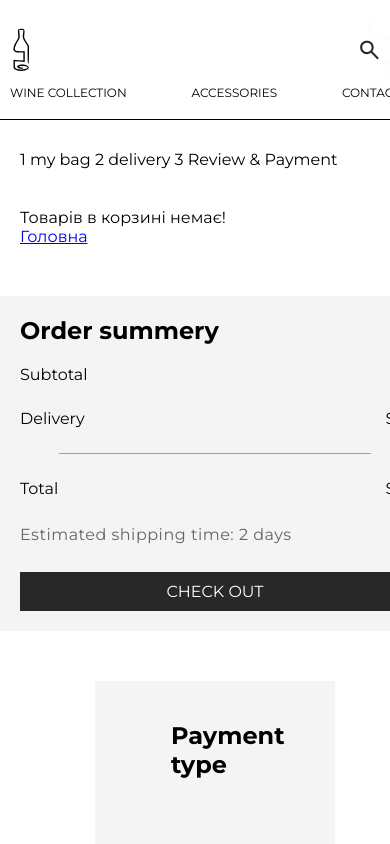
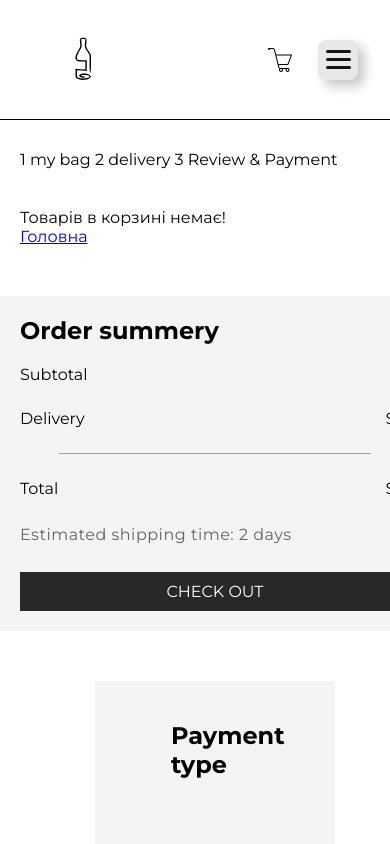
Before and after one commit to someHarry/fe-102-final-project, a React (Create React App) app in the folder client/: page /cart in a window 390 px wide. Shown: the top 844 px of the page. Built offline with nearby package versions, Linux system fonts and the light colour scheme; a web font is replaced by a local one.

Commit message:
header burger

```diff
--- a/client/src/Components/Header/Header.jsx
+++ b/client/src/Components/Header/Header.jsx
@@ -1,16 +1,60 @@
+/* eslint-disable jsx-a11y/click-events-have-key-events */
+/* eslint-disable jsx-a11y/no-static-element-interactions */
 import { Link } from 'react-router-dom'
-import Input from '../Input/Input'
+import { useEffect, useCallback } from 'react'
 import './Header.scss'
 import Logo from '../Logo'
 
 
 function Header() {
-  const searchTrue = true;
+
+  useEffect(() => {
+      const burger = document.querySelector(".burger-menu");
+      const menuExtended = document.querySelector(".menu__list");
+      // Menu Burger
+      document.addEventListener("click", (e) => {
+        if (e && !(e.target.className === "menu__list--item") && !(e.target.className === "menu__list--item__link") ) {
+          burger.classList.remove("checked");
+          menuExtended.classList.remove("menu-extended");
+        }
+      });
+
+      document.addEventListener("keydown", (el) => {
+        if (el.key === "Escape") {
+          menuExtended.classList.remove("menu-extended");
+          burger.classList.remove("checked");
+        }
+      });
+
+      // END Burger
+    }, [])
+
+    const burgerHandler = useCallback((e) => {
+      const burger = e.target.closest(".burger-menu");
+      e.stopPropagation();
+      e.target.closest(".burger-menu").classList.toggle("checked");
+      const menuExtended = document.querySelector(".menu__list");
+      if (burger.classList.contains("checked")) {
+        menuExtended.classList.add("menu-extended");
+      } else {
+        menuExtended.classList.remove("menu-extended");
+      }
+    }, [])
+
   return (
     <header className="header__wrapper">
       <Logo classNames="logo__link" />
 
       {/* NAVIGATION WITH MAIN LINKS */}
+
+       {/* Burger  */}
+           <div className="burger-menu" onClick={burgerHandler}>
+            <span className="burger-menu__item1" />
+            <span className="burger-menu__item2" />
+            <span className="burger-menu__item3" />
+          </div>
+         {/* End Burger */}
+
       <nav className="header__wrapper--nav nav__menu">
 
         <ul className="nav__menu--list menu__list">
@@ -20,12 +64,12 @@ function Header() {
             </Link>
           </li>
           <li className="menu__list--item">
-            <Link className="menu__list--item__link item__link" to="/">
-              Accessories
+            <Link className="menu__list--item__link item__link" to="/blog">
+              Blog
             </Link>
           </li>
           <li className="menu__list--item">
-            <Link className="menu__list--item__link item__link" to="/">
+            <Link className="menu__list--item__link item__link" to="/contact">
               Contact Us
             </Link>
           </li>
@@ -33,18 +77,10 @@ function Header() {
       </nav>
       {/* END of NAVIGATION WITH MAIN LINKS */}
 
-     {/* ICONS MENU */}
-      <ul className="icons__menu">
-        <li className="icons__menu--item menu__link">
-          <Input hasIcon={searchTrue} className='icons__menu--search search header-input' />
-        </li>
-        <li className="icons__menu--item menu__link">
-          <Link to="/cart">
-            <img className="menu__link--cart" src="./pics/shopping_cart.png" alt="shopping cart icon" />
-          </Link>
-        </li>
-      </ul>
-      {/* END OF ICONS MENU */}
+      <Link className=" icons__link" to="/cart">
+        <img className="icons__link--cart" src="./pics/shopping_cart.png" alt="shopping cart icon" />
+      </Link>
+
     </header>
   )
 }
--- a/client/src/Components/Header/Header.scss
+++ b/client/src/Components/Header/Header.scss
@@ -6,14 +6,15 @@
   flex-wrap: wrap;
   justify-content: space-between;
   align-content: center;
+  align-items: center;
   border-bottom: 1px solid black;
   box-sizing: border-box;
     @media screen and (max-width: 992px) {
     height: 120px;
     }
-    @media screen and (min-width: 320px) and (max-width: 468px) {
-      padding: 10px 10px;
-    }
+    // @media screen and (min-width: 320px) and (max-width: 468px) {
+    //   padding: 10px 10px;
+    // }
 
 }
 
@@ -26,10 +27,7 @@
   justify-content: center;
   flex-grow: 1;
   order: 2;
-  @media screen and (max-width: 992px) {
-    order: 3;
-    width: 100%;
-  }
+  position: relative;
 }
 
 .menu__list {
@@ -45,18 +43,107 @@
     }
     width: calc(400px + 5%);
   }
-  @media screen and (max-width: 768px) {
-    .menu__list--item__link {
-      font-size: 14px;
-    }
-  }
-  @media screen and (min-width: 320px) and (max-width: 540px) {
-    .menu__list--item__link {
-      font-size: 12px;
-    }
+  @media screen and (max-width: 992px) {
+    display: none;
   }
 
 }
+
+// Burger
+
+.burger-menu {
+  @media screen and (min-width: 992px) {
+    display: none;
+  }
+  display: flex;
+  order: 3;
+  justify-content: center;
+  align-items: center;
+  flex-direction: column;
+  gap: 13%;
+  color: #090909;
+  width: 2.5em;
+  height: 2.5em;
+  cursor: pointer;
+  border-radius: 0.5em;
+  background: #e8e8e8;
+  border: 1px solid #e8e8e8;
+  transition: all .3s;
+  box-shadow: 6px 6px 12px #c5c5c5,
+             -6px -6px 12px #ffffff;
+
+  &:hover {
+    border: 1px solid white;
+  }
+  &:active {
+    color: #666;
+    box-shadow: inset 4px 4px 12px #c5c5c5,
+               inset -4px -4px 12px #ffffff;
+  }
+  & span {
+    width: 25px;
+    height: 3px;
+    background: #131313;
+    border-radius: 100px;
+    transition: 0.3s ease;
+  }
+  position: relative;
+  }
+
+  .burger-menu.checked{
+    box-shadow: rgb(255 255 255 / 25%) 0px 30px 50px -12px inset, rgb(66 61 61 / 30%) 0px 18px 26px -18px inset;
+    & .burger-menu__item1{
+      transform: translateY(350%)rotate(45deg);
+      width: 25px;
+    }
+
+
+    & .burger-menu__item2{
+      transform: translateX(-20px);
+      opacity: 0;
+    }
+
+    & .burger-menu__item3{
+      transform: translateY(-200%) rotate(-45deg);
+      width: 25px;
+      box-shadow: 0 0 10px #495057;
+    }
+  }
+  // End Burger
+
+// Extended Menu for Burger
+
+.menu-extended {
+  @media screen and (min-width: 320px) and (max-width: 992px){
+  display: flex;
+  flex-direction: column;
+  position: absolute;
+  justify-content: space-evenly;
+  gap: 5px;
+  width: 250px;
+  height: 250px;
+  top: 80px;
+  right: -100px;
+  z-index: 100;
+  transition: .5s ease-in-out;
+  border: 1px solid #e8e8e8;
+  border-radius: 10%;
+  background: #ffffff;
+  box-shadow: rgba(50, 50, 93, 0.25) 0px 30px 50px -12px inset, rgba(0, 0, 0, 0.3) 0px 18px 26px -18px inset;
+  cursor: pointer;
+  & > li {
+    padding: 0;
+    width: 100%;
+    font-size: 17px;
+    & > a {
+      width: 100%;
+      padding: 10px 20px;
+      box-sizing: border-box;
+    }
+  }
+}
+}
+
 
 .item__link {
   text-decoration: none;
@@ -74,25 +161,19 @@
 
 // ICONS MENU
 
-.icons__menu {
+.icons__link {
   display: flex;
   order: 3;
   justify-content: flex-end;
   align-items: center;
   margin: auto 0;
   list-style: none;
-  @media screen and (max-width: 992px) {
-    order: 2;
-  }
-}
-
-.menu__link {
-  &--profile {
-    width: 30px;
-    height: 30px;
-  }
   &--cart {
     width: 25px;
     height: 25px;
   }
+  @media screen and (max-width: 992px) {
+    order: 2;
+    margin: 0 25px 0 0;
+  }
 }
```
